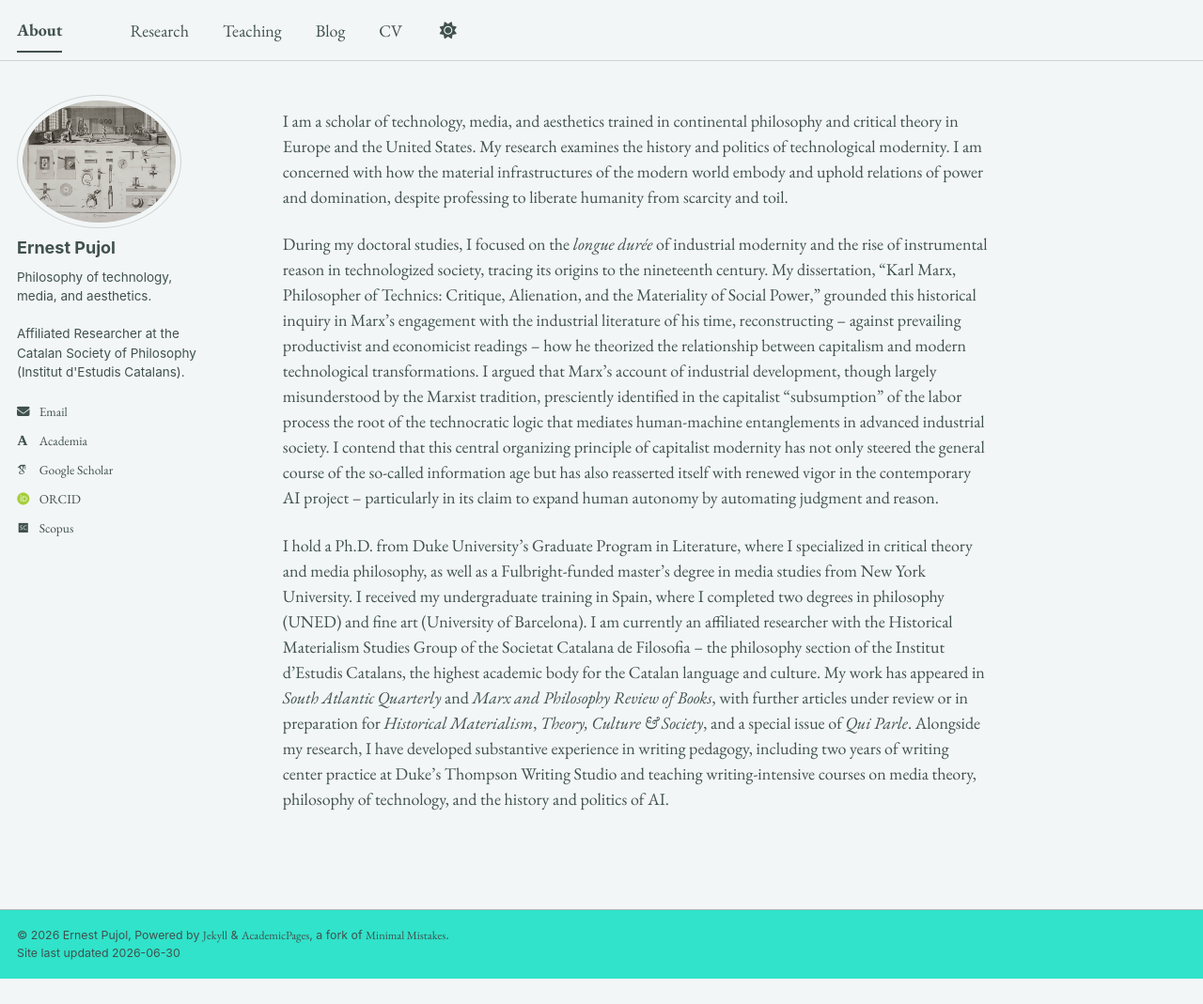
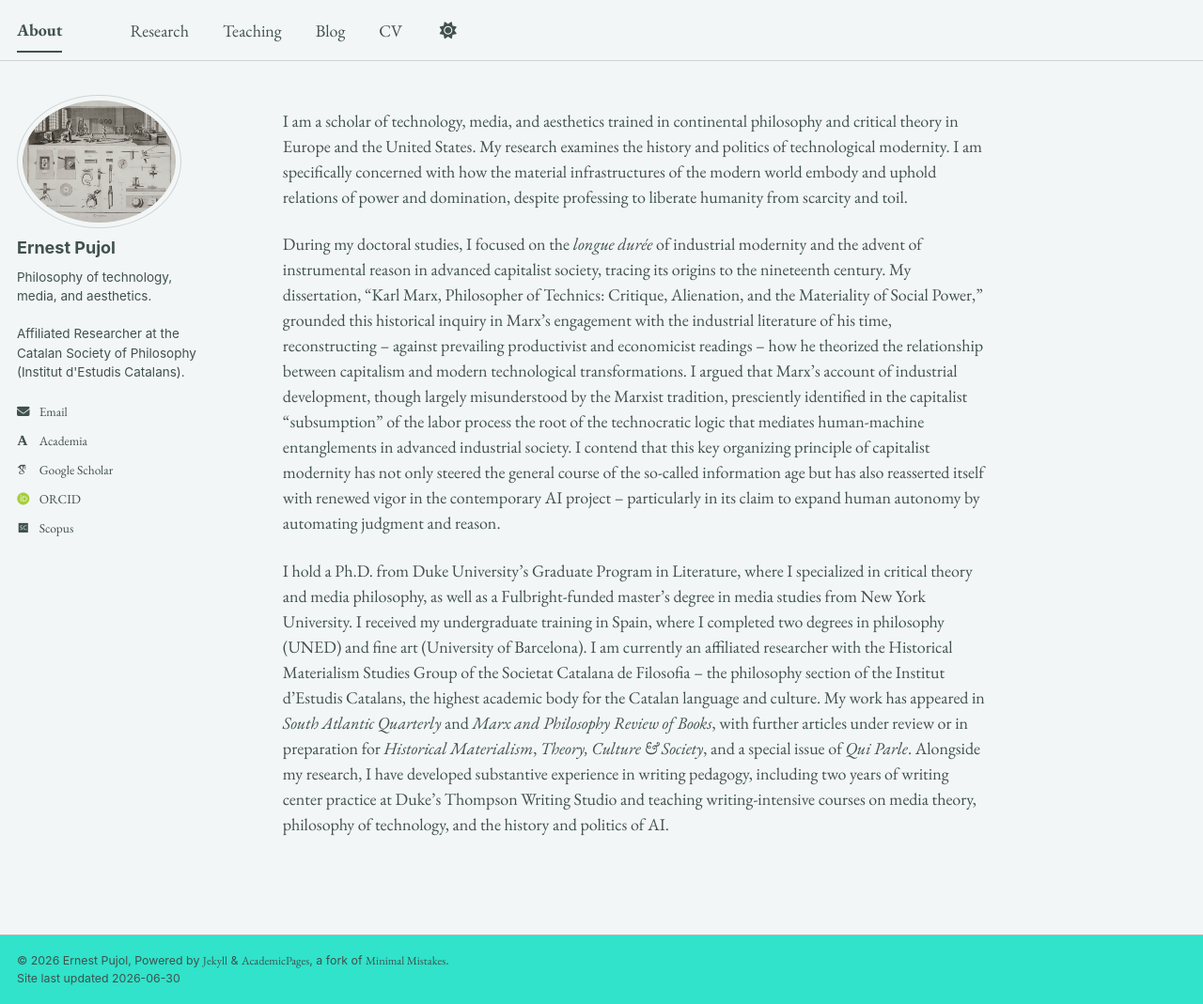
Before and after one commit to epujol90/epujol90.github.io, a Jekyll site: the page built from _pages/about.md, in a window 1280 px wide and 1069 px high. Shown: the whole window at 94% size. Built offline with Jekyll 4.4.1, drawn with Linux system fonts in a browser that asks for light colours; some web fonts are replaced; a script bundle is joined from its source files by our own code; library files that are not in the unit come from our copies.

Commit message:
Update about.md

```diff
--- a/_pages/about.md
+++ b/_pages/about.md
@@ -6,8 +6,8 @@ redirect_from:
   - /about/
   - /about.html
 ---
-I am a scholar of technology, media, and aesthetics trained in continental philosophy and critical theory in Europe and the United States. My research examines the history and politics of technological modernity. I am concerned with how the material infrastructures of the modern world embody and uphold relations of power and domination, despite professing to liberate humanity from scarcity and toil.
+I am a scholar of technology, media, and aesthetics trained in continental philosophy and critical theory in Europe and the United States. My research examines the history and politics of technological modernity. I am specifically concerned with how the material infrastructures of the modern world embody and uphold relations of power and domination, despite professing to liberate humanity from scarcity and toil.
 
-During my doctoral studies, I focused on the _longue durée_ of industrial modernity and the rise of instrumental reason in technologized society, tracing its origins to the nineteenth century. My dissertation, “Karl Marx, Philosopher of Technics: Critique, Alienation, and the Materiality of Social Power,” grounded this historical inquiry in Marx’s engagement with the industrial literature of his time, reconstructing -- against prevailing productivist and economicist readings -- how he theorized the relationship between capitalism and modern technological transformations. I argued that Marx’s account of industrial development, though largely misunderstood by the Marxist tradition, presciently identified in the capitalist "subsumption" of the labor process the root of the technocratic logic that mediates human-machine entanglements in advanced industrial society. I contend that this central organizing principle of capitalist modernity has not only steered the general course of the so-called information age but has also reasserted itself with renewed vigor in the contemporary AI project -- particularly in its claim to expand human autonomy by automating judgment and reason.
+During my doctoral studies, I focused on the _longue durée_ of industrial modernity and the advent of instrumental reason in advanced capitalist society, tracing its origins to the nineteenth century. My dissertation, “Karl Marx, Philosopher of Technics: Critique, Alienation, and the Materiality of Social Power,” grounded this historical inquiry in Marx’s engagement with the industrial literature of his time, reconstructing -- against prevailing productivist and economicist readings -- how he theorized the relationship between capitalism and modern technological transformations. I argued that Marx’s account of industrial development, though largely misunderstood by the Marxist tradition, presciently identified in the capitalist "subsumption" of the labor process the root of the technocratic logic that mediates human-machine entanglements in advanced industrial society. I contend that this key organizing principle of capitalist modernity has not only steered the general course of the so-called information age but has also reasserted itself with renewed vigor in the contemporary AI project -- particularly in its claim to expand human autonomy by automating judgment and reason.
 
 I hold a Ph.D. from Duke University’s Graduate Program in Literature, where I specialized in critical theory and media philosophy, as well as a Fulbright-funded master’s degree in media studies from New York University. I received my undergraduate training in Spain, where I completed two degrees in philosophy (UNED) and fine art (University of Barcelona). I am currently an affiliated researcher with the Historical Materialism Studies Group of the Societat Catalana de Filosofia -- the philosophy section of the Institut d’Estudis Catalans, the highest academic body for the Catalan language and culture. My work has appeared in _South Atlantic Quarterly_ and _Marx and Philosophy Review of Books_, with further articles under review or in preparation for _Historical Materialism_, _Theory, Culture & Society_, and a special issue of _Qui Parle_. Alongside my research, I have developed substantive experience in writing pedagogy, including two years of writing center practice at Duke’s Thompson Writing Studio and teaching writing-intensive courses on media theory, philosophy of technology, and the history and politics of AI.
```
